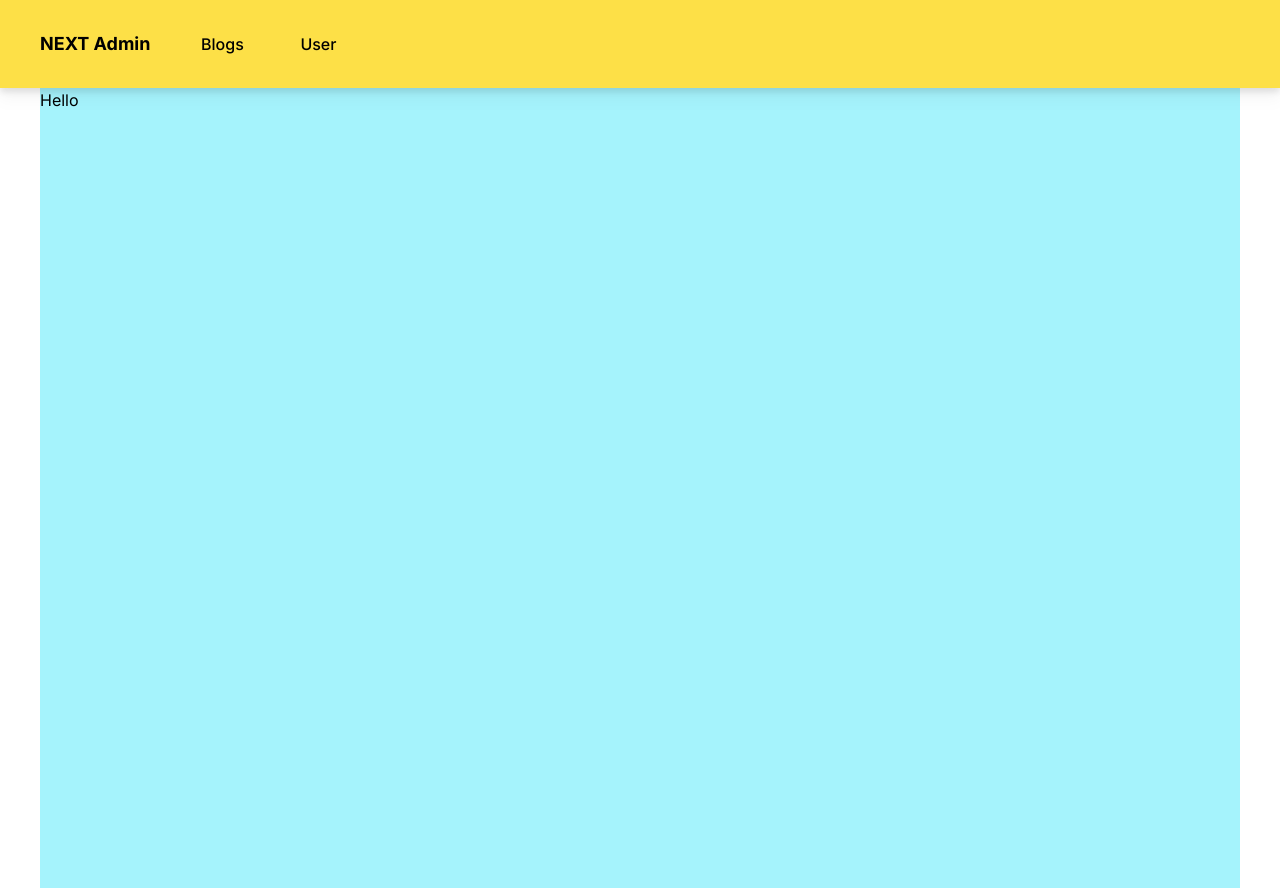
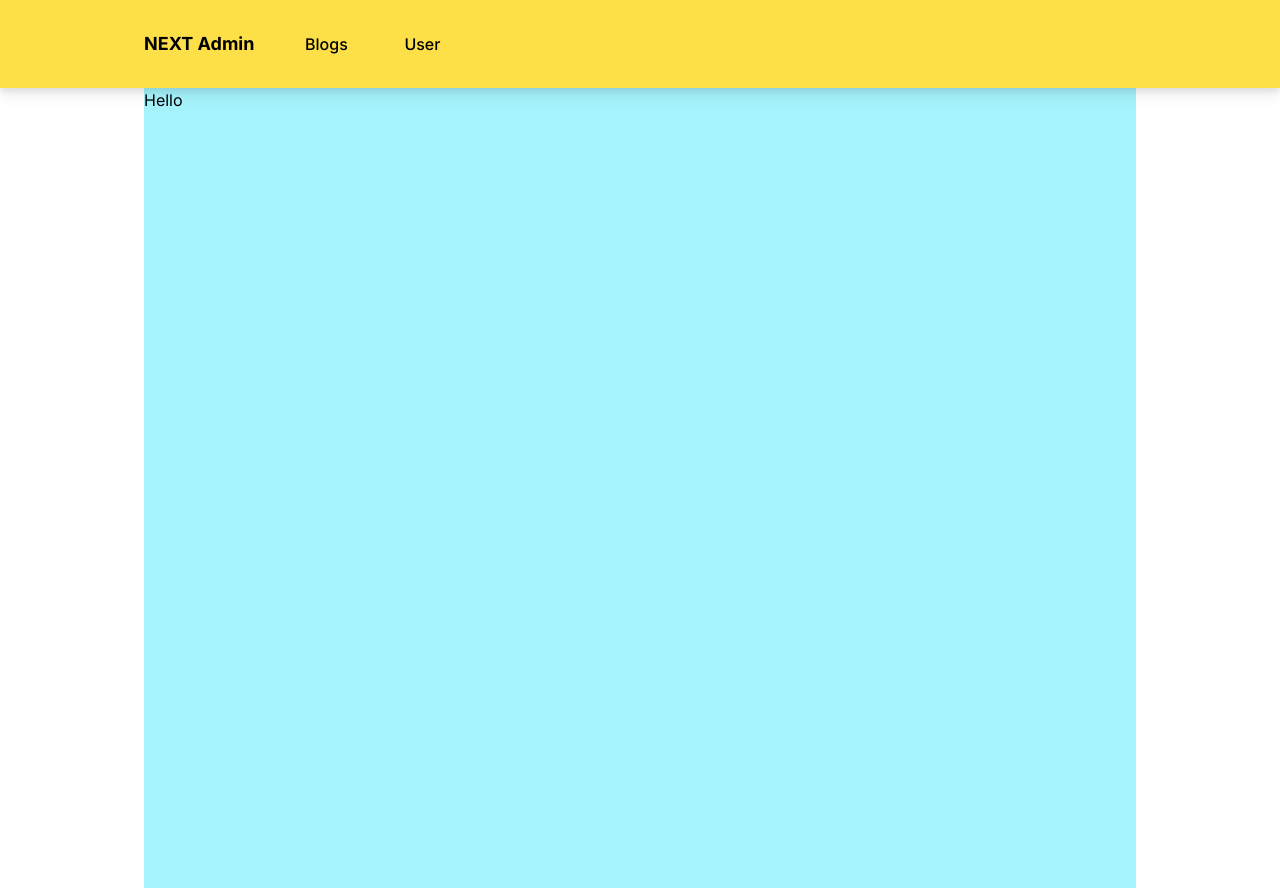
Before and after one commit to garfieldvans/Blog-post-nextjs, a Next.js app: page / in a window 1280 px wide. Built offline with nearby package versions, Linux system fonts and the light colour scheme.

Commit message:
[style] optimize main page resposivity

```diff
--- a/app/layout.tsx
+++ b/app/layout.tsx
@@ -27,7 +27,7 @@ export default function RootLayout({
       <body className={inter.className} suppressHydrationWarning={true}>
         <div className="">
           <Header/>
-          <main className="px-10 lg:px-54">{children}</main>
+          <main className="md:px-24 px-10 lg:px-36">{children}</main>
           <ScrollToTopButton/>
         </div>
       </body>
--- a/app/pages/header/page.tsx
+++ b/app/pages/header/page.tsx
@@ -15,7 +15,7 @@ const Header: React.FC = () => {
   };
 
   return (
-    <header className="sticky inset-x-0 inset-y-0 py-4 md:px-18 px-10 flex items-center bg-yellow-300 drop-shadow-lg Containers z-40">
+    <header className="sticky inset-x-0 inset-y-0 py-4 md:px-24 px-10 lg:px-36 flex items-center bg-yellow-300 drop-shadow-lg Containers z-40">
       <div className=" mr-6 ">
         <h2 className="text-black text-md md:text-lg font-bold logo">
         <Link
--- a/app/pages/page.tsx
+++ b/app/pages/page.tsx
@@ -7,7 +7,7 @@ export default function Pages ({
   }>) {
 
   return (
-    <div>
+    <div className='md:px-28'>
         {children}
     </div>
   )
```
